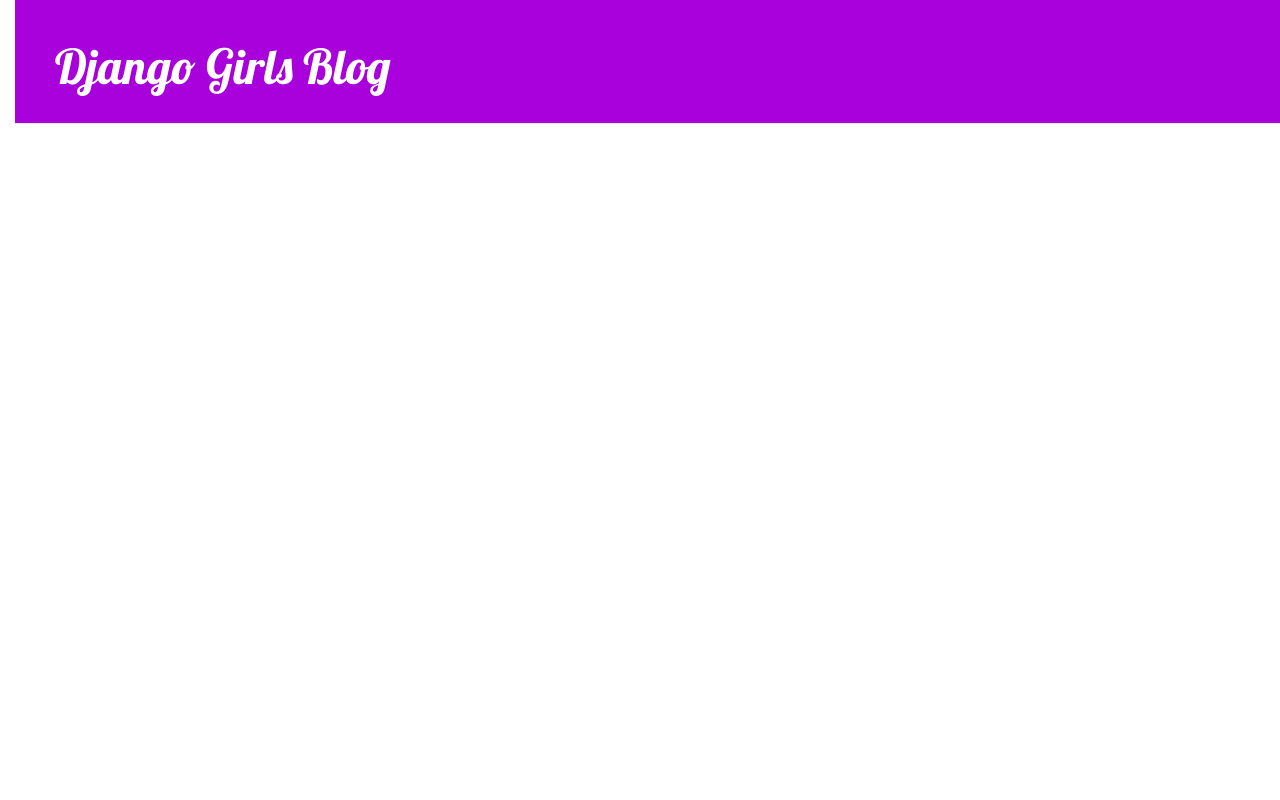
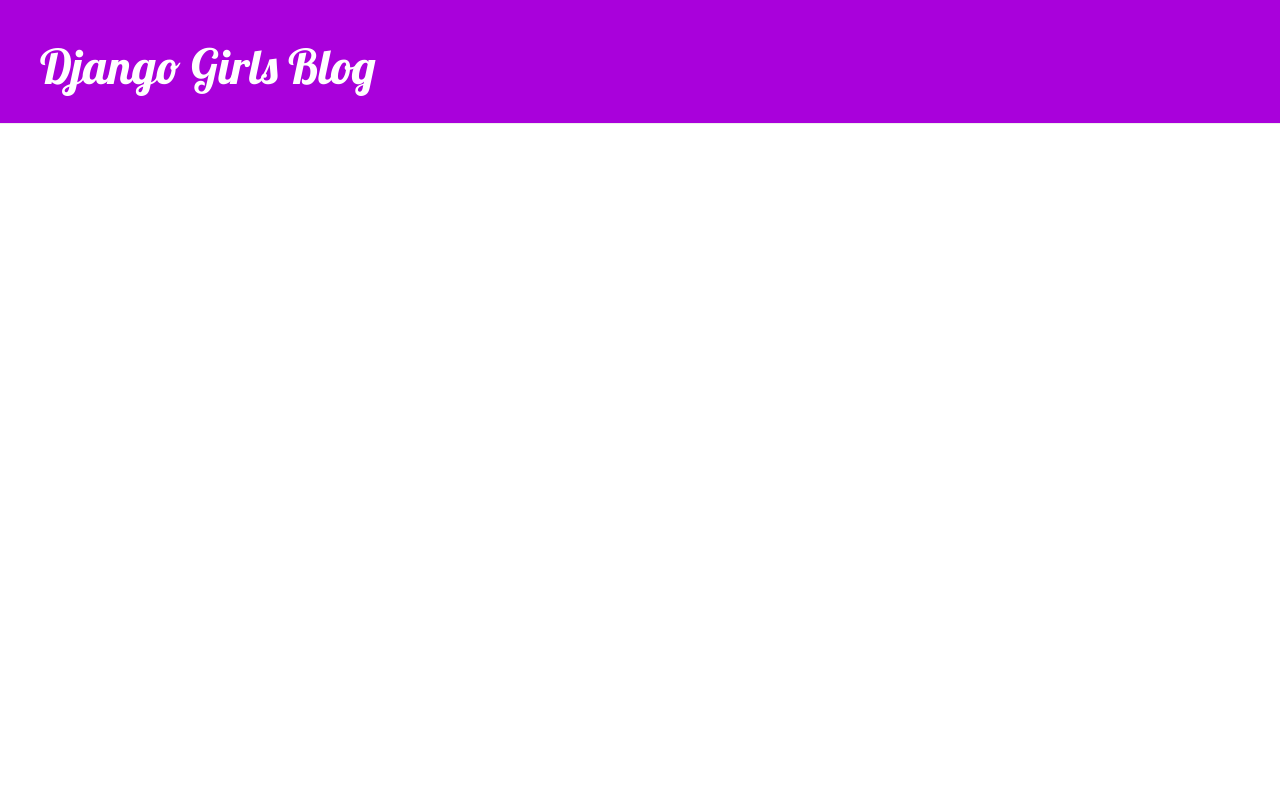
Before and after one commit to SoryGomez/my-first-blog, a Django app: template blog/templates/blog/base.html in a window 1280 px wide. Run offline with Django 3.2, Linux system fonts and the light colour scheme; the template is opened without the code that fills it, so the values that code supplies are empty; parts of the project's set-up code (start-up, migrations or seed data) failed here and were passed over; some libraries are stand-ins or nearby versions.

Commit message:
Cambios otra vez

```diff
--- a/blog/static/css/blog.css
+++ b/blog/static/css/blog.css
@@ -1,11 +1,3 @@
- h1 a {
-        color: #A901DB;
-        font-family: 'Lobster';
-    }
-
-    body {
-        padding-left: 15px;
-    }
 .page-header {
     background-color: #A901DB;
     margin-top: 0;
```
Lines whose indentation alone changed are shown as unchanged.
